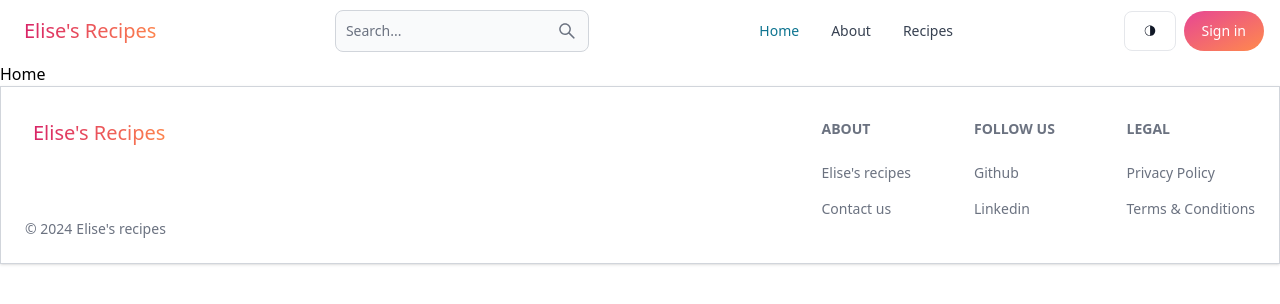
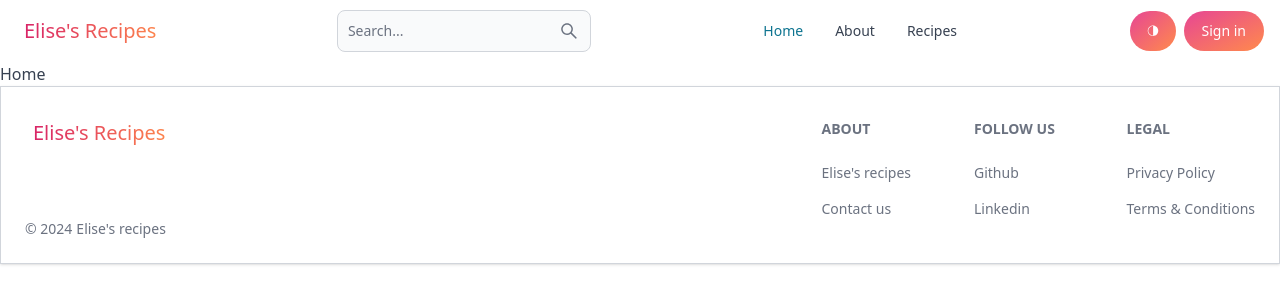
Before and after one commit to DelhiaGbelidji/elise-s-recipes, a React (Vite) app in the folder client/: page / in a window 1280 px wide. Shown: the top 304 px of the page. Built offline with nearby package versions, Linux system fonts and the light colour scheme; no server answers.

Commit message:
add dark theme

```diff
--- a/client/src/components/header/Header.tsx
+++ b/client/src/components/header/Header.tsx
@@ -2,12 +2,15 @@
 import { AiOutlineSearch } from "react-icons/ai";
 import { WiMoonAltThirdQuarter } from "react-icons/wi";
 import { Link, useLocation } from "react-router-dom";
+import { useDispatch } from "react-redux";
 
 import { useUser } from "../../hooks/useUser";
 import { UserDropDown } from "..";
+import { toggleTheme } from "../../utils/theme/themeSlice";
 
 export const Header = () => {
   const path = useLocation().pathname;
+  const dispatch = useDispatch();
   const { user } = useUser();
 
   // Fonction pour rendre les liens du menu de manière dynamique
@@ -40,6 +43,7 @@
       <Button
         className="lg:hidden"
         outline
+        pill
         gradientDuoTone="pinkToOrange"
         aria-label="Search"
       >
@@ -47,9 +51,10 @@
       </Button>
       <div className="flex gap-2 md:order-2">
         <Button
-          color="gray"
-          className="hidden sm:inline"
-          aria-label="Toggle dark mode"
+          className="sm:inline p-0"
+          pill
+          gradientDuoTone="pinkToOrange"
+          onClick={() => dispatch(toggleTheme())}
         >
           <WiMoonAltThirdQuarter />
         </Button>
--- /dev/null
+++ b/client/src/components/theme/ThemeProvider.tsx
@@ -0,0 +1,19 @@
+import { ReactNode } from "react";
+import { useSelector } from "react-redux";
+
+import { RootState } from "../../utils/store";
+
+type Type_Props_ThemeProvider = {
+  children: ReactNode;
+};
+
+export const ThemeProvider = ({ children }: Type_Props_ThemeProvider) => {
+  const { theme } = useSelector((state: RootState) => state.theme);
+  return (
+    <div className={theme}>
+      <div className="bg-white text-gray-700 dark:text-gray-200 dark:bg-[rgb(16,23,42)] min-h-screen">
+        {children}
+      </div>
+    </div>
+  );
+};
--- a/client/src/main.tsx
+++ b/client/src/main.tsx
@@ -8,6 +8,7 @@
 import "./index.css";
 import { UserProvider } from "./contexts/UserContext.tsx";
 import { store } from "./utils/store.ts";
+import { ThemeProvider } from "./components/theme/ThemeProvider.tsx";
 
 const queryClient = new QueryClient();
 
@@ -17,7 +18,9 @@
       <QueryClientProvider client={queryClient}>
         <UserProvider>
           <Toaster position="bottom-left" />
-          <App />
+          <ThemeProvider>
+            <App />
+          </ThemeProvider>
         </UserProvider>
       </QueryClientProvider>
     </Provider>
--- a/client/src/utils/store.ts
+++ b/client/src/utils/store.ts
@@ -1,7 +1,10 @@
 import { configureStore } from "@reduxjs/toolkit";
+import themeReducer from "./theme/themeSlice";
 
 export const store = configureStore({
-  reducer: {},
+  reducer: {
+    theme: themeReducer,
+  },
 });
 
 // Infer the `RootState` and `AppDispatch` types from the store itself
--- /dev/null
+++ b/client/src/utils/theme/themeSlice.ts
@@ -0,0 +1,19 @@
+import { createSlice } from "@reduxjs/toolkit";
+
+const initialState = {
+  theme: "light",
+};
+
+const themeSlice = createSlice({
+  name: "theme",
+  initialState,
+  reducers: {
+    toggleTheme: (state) => {
+      state.theme = state.theme === "light" ? "dark" : "light";
+    },
+  },
+});
+
+export const { toggleTheme } = themeSlice.actions;
+
+export default themeSlice.reducer;
```
